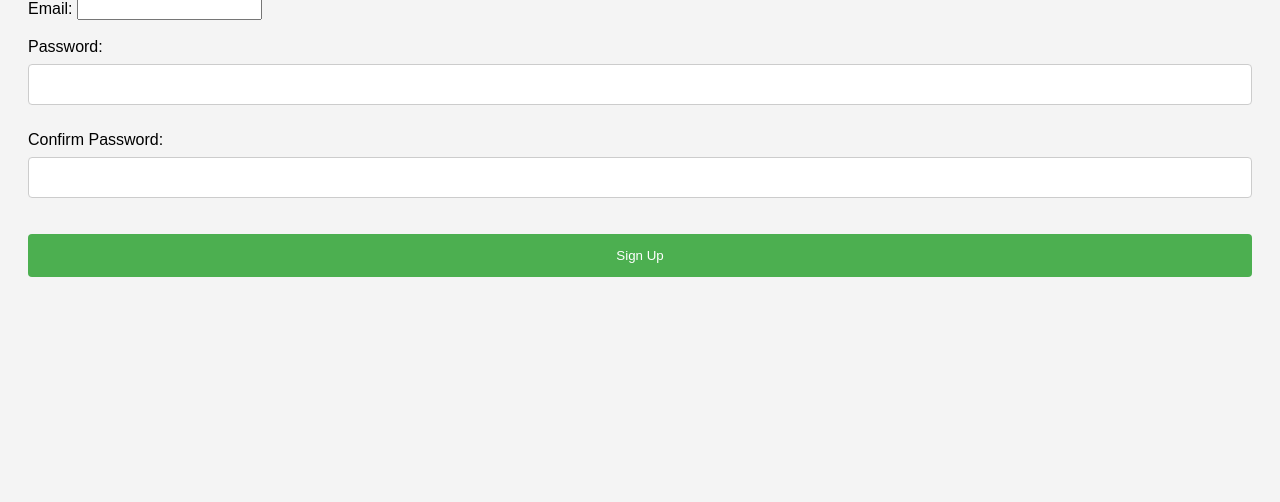
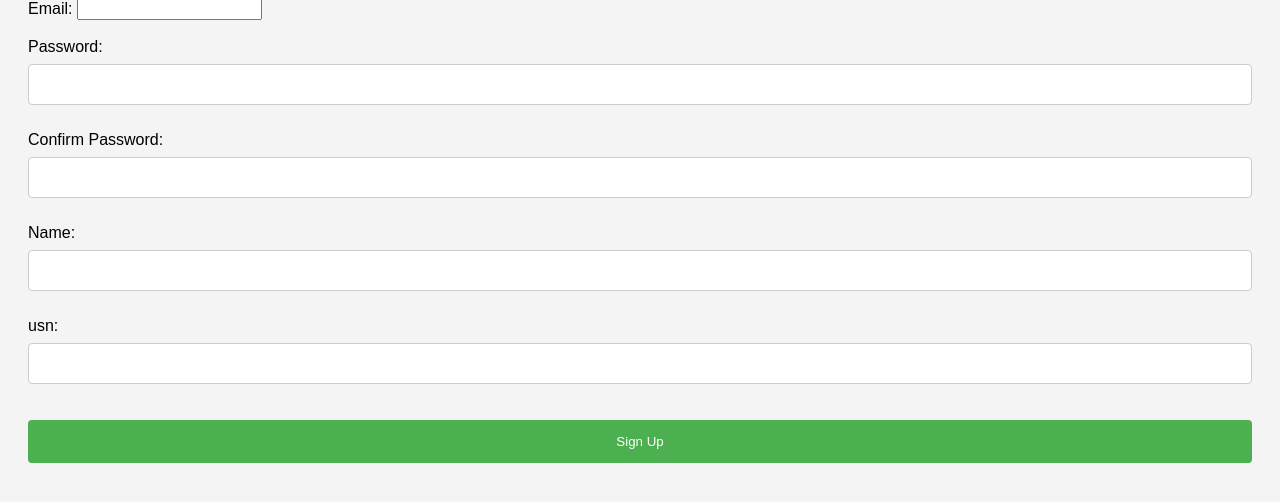
Before and after one commit to SHARAT1535/Ise_Connect, a Flask app: page /signup in a window 1280 px wide. Shown: the part 143-645 px from the top of the page. Run offline with Flask 3, Linux system fonts and the light colour scheme; parts of the project's set-up code (start-up, migrations or seed data) failed here and were passed over.

Commit message:
Added [feature name or change]

```diff
--- a/app.py
+++ b/app.py
@@ -39,6 +39,7 @@ def hello():
 
 @app.route('/login', methods=['GET', 'POST'])
 def login():
+
     return render_template('login.html')
 
 @app.route('/about_ise', methods=['GET', 'POST'])
@@ -52,6 +53,8 @@ def about_ise():
 def signup():
     if request.method == 'POST':
 
+        name = request.form['name']
+        usn = request.form['usn']
         email = request.form['email']
         password = request.form['password']
         confirm_password = request.form['confirm_password']
@@ -65,6 +68,15 @@ def signup():
                 email=email,
                 password=password
             )
+
+            user_data = {
+                'name':name,
+                'usn':usn,
+                'email':email,
+                'created_at': firestore.SERVER_TIMESTAMP
+
+            }
+            db.collection('user_data').document(user.uid).set(user_data)
             flash("User created successfully!", "success")
             return redirect(url_for('login'))
 
--- /dev/null
+++ b/templates/123.html
@@ -0,0 +1 @@
+asdada
--- a/templates/signup.html
+++ b/templates/signup.html
@@ -3,7 +3,7 @@
 <head>
     <meta charset="UTF-8">
     <meta name="viewport" content="width=device-width, initial-scale=1.0">
-    <title>About ISE</title>
+    <title>signup</title>
     <style>
         body {
             font-family: Arial, sans-serif;
@@ -69,12 +69,20 @@
         <label for="email">Email:</label>
         <input type="email" id="email" name="email" required><br><br>
 
+
+
         <label for="password">Password:</label>
         <input type="password" id="password" name="password" required><br><br>
 
         <label for="confirm_password">Confirm Password:</label>
         <input type="password" id="confirm_password" name="confirm_password" required><br><br>
 
+        <label for="name">Name:</label>
+        <input type="text" id="name" name="name" required><br><br>
+
+        <label for="USN">usn:</label>
+        <input type="text" id="usn" name="usn" required><br><br>
+
         <button type="submit">Sign Up</button>
     </form>
 </body>
```
Also changed, not shown: templates/admin.html (added).
